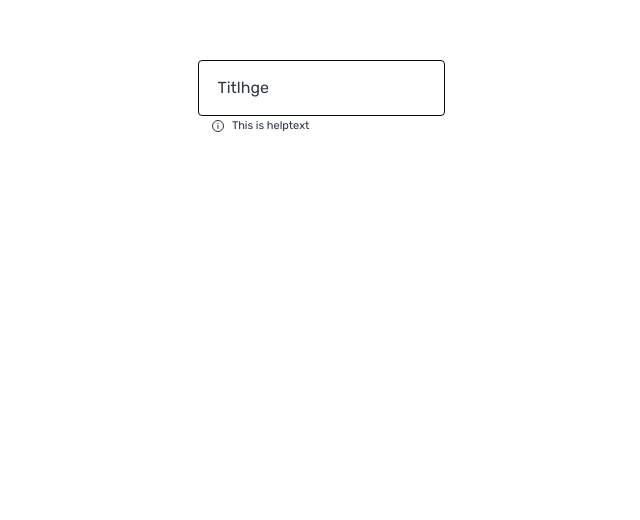
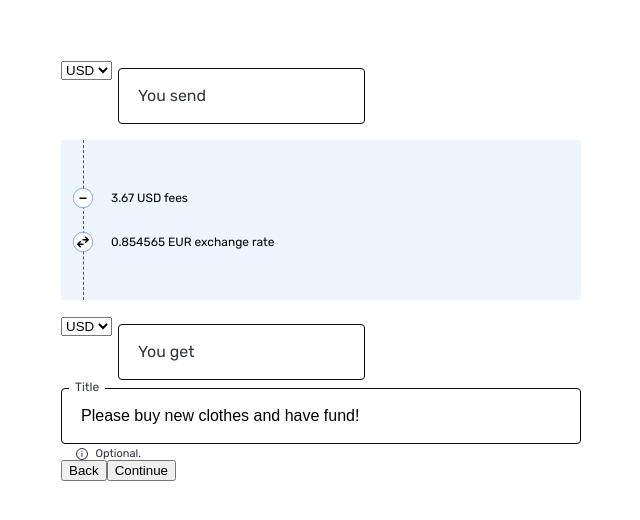
Before and after one commit to nguyentrongquocuet/currency-exchange, a Vue app: page / in a window 1280 px wide. Shown: the part 140-660 px from the top of the page, without its empty margins (319-959 px from the left). Built offline with nearby package versions, Linux system fonts and the light colour scheme.

Commit message:
feat: barebone

```diff
--- a/src/App.vue
+++ b/src/App.vue
@@ -1,12 +1,9 @@
 <script setup lang="ts">
-import TextInput from '@/components/TextInput.vue'
+import CurrencyExchange from '@/containers/CurrencyExchange.vue'
 </script>
 
 <template>
-  <TextInput
-    aria-roledescription="This is textfield"
-    onclick="console.log('hello world')"
-  />
+  <CurrencyExchange />
 </template>
 
 <style scoped>
--- /dev/null
+++ b/src/components/FeesSection.vue
@@ -0,0 +1,55 @@
+<script setup lang="ts">
+import ExportIcon from '@/assets/Export.svg?component'
+import MinusIcon from '@/assets/Minus.svg?component'
+</script>
+
+<template>
+  <div>
+    <ul>
+      <li>
+        <MinusIcon />
+        <span> 3.67 USD fees </span>
+      </li>
+      <li>
+        <ExportIcon />
+        <span> 0.854565 EUR exchange rate </span>
+      </li>
+    </ul>
+  </div>
+</template>
+
+<style scoped lang="scss">
+ul {
+  list-style: none;
+  padding: 48px 12px;
+  position: relative;
+  background: #edf6ff;
+
+  display: flex;
+  flex-direction: column;
+  row-gap: 24px;
+
+  &::before {
+    content: '';
+    display: block;
+    width: 0px;
+    height: 100%;
+    border-left: 1px dashed #234afb;
+    position: absolute;
+    left: 22px;
+    top: 0;
+  }
+}
+
+li {
+  display: flex;
+  align-items: center;
+  gap: 18px;
+  z-index: 1;
+
+  span {
+    font-size: 12px;
+    line-height: 20px;
+  }
+}
+</style>
--- /dev/null
+++ b/src/components/SelectInput.vue
@@ -0,0 +1,23 @@
+<script setup lang="ts">
+import { ref } from 'vue'
+
+const AVAILABLE_CURRENCIES = ['USD', 'EUR', 'PL', 'MX', 'GBP', 'CAD'] as const
+type Currency = typeof AVAILABLE_CURRENCIES[number]
+
+const value = ref<Currency>(AVAILABLE_CURRENCIES[0])
+
+const onChange = (e: Event) => {
+  value.value = (e.target as HTMLSelectElement).value as Currency
+}
+</script>
+<template>
+  <div>
+    <select @change="onChange" :value="value">
+      <template :key="currency" v-for="currency in AVAILABLE_CURRENCIES">
+        <option :value="currency">
+          {{ currency }}
+        </option>
+      </template>
+    </select>
+  </div>
+</template>
--- a/src/components/TextInput.vue
+++ b/src/components/TextInput.vue
@@ -1,15 +1,41 @@
 <script setup lang="ts">
-import { onMounted, ref, shallowRef } from 'vue'
+import { onMounted, ref, shallowRef, useAttrs, watch } from 'vue'
 import InfoIcon from '@/assets/Info.svg?component'
 
-const props = defineProps<{
-  value?: string | number
+const props = withDefaults(
+  defineProps<{
+    id?: string
+    label?: string | number
+    helpText?: string
+    placeholder?: string
+    required?: boolean
+    readonly?: boolean
+    type?: string
+    name?: string
+    value?: string
+    autocomplete?: boolean
+    defaultValue?: string
+  }>(),
+  {
+    type: 'text',
+    required: false,
+    readonly: false,
+    autocomplete: false,
+  }
+)
+
+const emit = defineEmits<{
+  (name: 'change', value: string): void
+  (name: 'input', value: string): void
 }>()
 
-console.log('propsppp', props)
+const attrs = useAttrs()
 
+console.log('attrs', attrs, props)
+
+const innerValue = ref(props.value || props.defaultValue || '')
+const uncontrolled = ref(props.value === undefined)
 const inputRef = shallowRef<HTMLInputElement>()
-const hasValue = ref(false)
 const isFocused = ref(false)
 
 onMounted(() => {
@@ -25,23 +51,48 @@ onMounted(() => {
     isFocused.value = false
   })
 
-  inputRef.value.addEventListener('change', (e) => {
+  const reactToChanges = (e: Event) => {
     if (!e.target) {
       return
     }
 
-    hasValue.value = !!(e.target as HTMLInputElement).value
-  })
+    if (uncontrolled.value) {
+      innerValue.value = (e.target as HTMLInputElement).value
+    }
+  }
+
+  inputRef.value.addEventListener('change', reactToChanges)
+  inputRef.value.addEventListener('input', reactToChanges)
 })
+
+watch(
+  () => props.value,
+  (newValue) => {
+    innerValue.value = newValue || ''
+  }
+)
 </script>
 
 <template>
-  <div :class="['me-textfield', { focused: isFocused, 'has-value': hasValue }]">
-    <label for="input">Titlhge</label>
-    <input ref="inputRef" id="input" type="text" />
-    <div class="me-textfield__help">
+  <div
+    :class="['me-textfield', { focused: isFocused, 'has-value': innerValue }]"
+  >
+    <label :for="props.id">{{ props.label }}</label>
+    <input
+      @change="(e) => emit('change', (e.target as HTMLInputElement).value)"
+      @input="(e) => emit('input', (e.target as HTMLInputElement).value)"
+      ref="inputRef"
+      :id="props.id"
+      :type="props.type"
+      :value="innerValue"
+      :placeholder="props.placeholder"
+      :readonly="props.readonly"
+      :required="props.required"
+      :autocomplete="props.autocomplete ? 'on' : 'off'"
+    />
+    <div v-if="props.helpText" class="me-textfield__help">
       <info-icon class="me-help-icon" />
-      <span> This is helptext</span>
+      <span> {{ props.helpText }}</span>
     </div>
   </div>
 </template>
@@ -59,6 +110,8 @@ onMounted(() => {
 
   position: relative;
   margin-top: 8px;
+  display: flex;
+  flex-direction: column;
 
   label,
   input {
@@ -75,6 +128,7 @@ onMounted(() => {
     transform-origin: 0 0;
     transition: all 0.2s ease-out;
     transition-property: transform padding;
+    pointer-events: none;
   }
 
   input {
@@ -83,6 +137,7 @@ onMounted(() => {
     padding: 16px 19px;
     border: 1px solid var(--tf-border-color);
     outline: none;
+    background: transparent;
 
     &:focus {
       border-color: var(--tf-focused-border-color);
@@ -112,6 +167,7 @@ onMounted(() => {
 
     label {
       color: var(--tf-focused-label-color);
+      pointer-events: all;
     }
   }
 
@@ -123,6 +179,7 @@ onMounted(() => {
       top: -8px;
       background: var(--tf-focused-label-bg);
       padding: 0px 8px;
+      pointer-events: all;
     }
   }
 }
--- /dev/null
+++ b/src/containers/CurrencyExchange.vue
@@ -0,0 +1,53 @@
+<script setup lang="ts">
+import FeesSection from '@/components/FeesSection.vue'
+import SelectInput from '@/components/SelectInput.vue'
+import TextInput from '@/components/TextInput.vue'
+</script>
+
+<template>
+  <div class="ce-container">
+    <!-- Input -->
+    <div class="ce-amount-currency">
+      <div class="ce-currency">
+        <SelectInput />
+      </div>
+      <div class="ce-amount">
+        <TextInput label="You send" />
+      </div>
+    </div>
+
+    <!-- Fees -->
+    <FeesSection class="ce-fees" />
+    <!-- Output -->
+    <div class="ce-amount-currency">
+      <div class="ce-currency">
+        <SelectInput />
+      </div>
+      <div class="ce-amount">
+        <TextInput label="You get" />
+      </div>
+    </div>
+
+    <TextInput
+      label="Title"
+      default-value="Please buy new clothes and have fund!"
+      help-text="Optional."
+    />
+
+    <div class="ce-process ce-btn-group">
+      <button>Back</button>
+      <button>Continue</button>
+    </div>
+  </div>
+</template>
+
+<style lang="scss">
+.ce-container {
+  width: 520px;
+}
+
+.ce-amount-currency {
+  display: flex;
+  gap: 6px;
+}
+</style>
```
Also changed, not shown: src/components/HelloWorld.vue (deleted, +0 -38 lines), src/assets/Export.svg (added), src/assets/Minus.svg (added).
